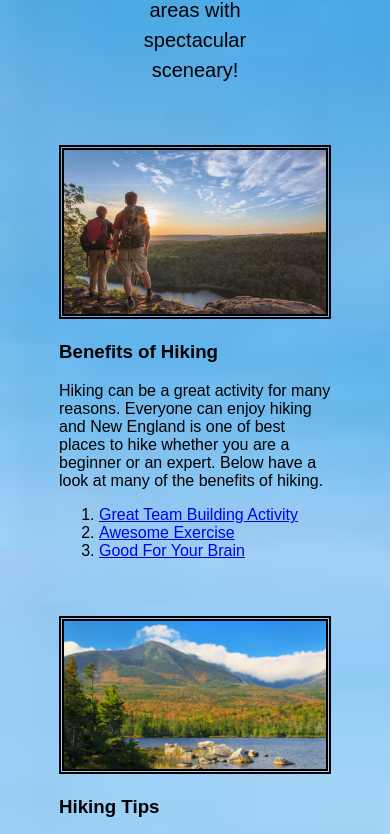
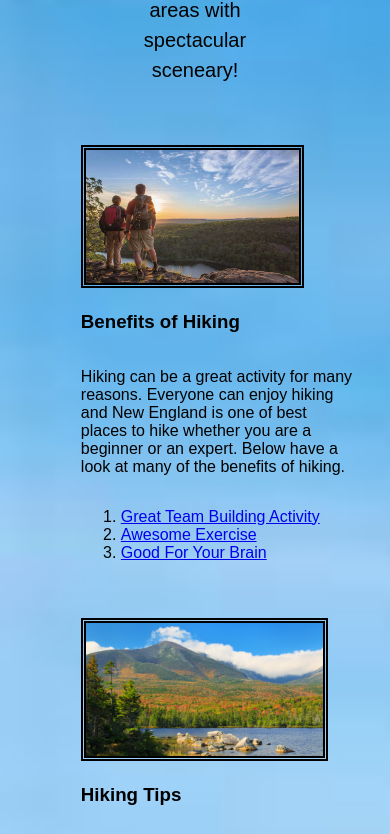
Before and after one commit to evan-ryan/evan-ryan.github.io, a plain HTML site: page index.html in a window 390 px wide. Shown: the part 1315-2149 px from the top of the page. Drawn offline with Linux system fonts and the light colour scheme.

Commit message:
Update stylesheet.css

```diff
--- a/stylesheet.css
+++ b/stylesheet.css
@@ -49,6 +49,12 @@ box-sizing: border-box;
 	flex-direction: column;
 
 	margin: 0;
+	}
+	.indexcard {
+	display: flex;
+	flex-direction: column;
+
+	margin-left: 7%;
 	}
 	.main-header {
 		text-align: center;
@@ -106,12 +112,18 @@ width: 100%;
 }
 .indeximg1 {
 border:5px double black;
+width: 82%;
+height: auto;
 }
 .indeximg2 {
 border:5px double black;
+width: 91%;
+height: auto;
 }
 .indeximg3 {
 border:5px double black;
+width: 77%;
+height: auto;
 }
 .exploreimg1 {
 border:5px inset black;
```
